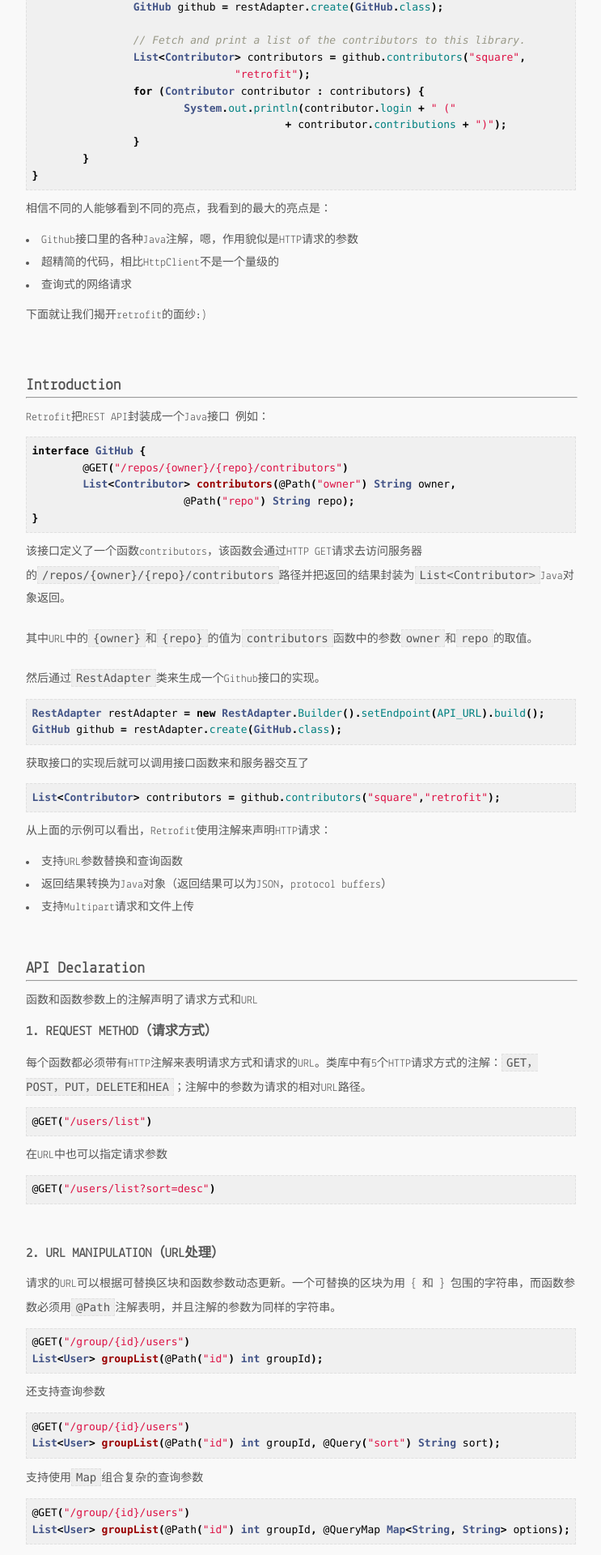
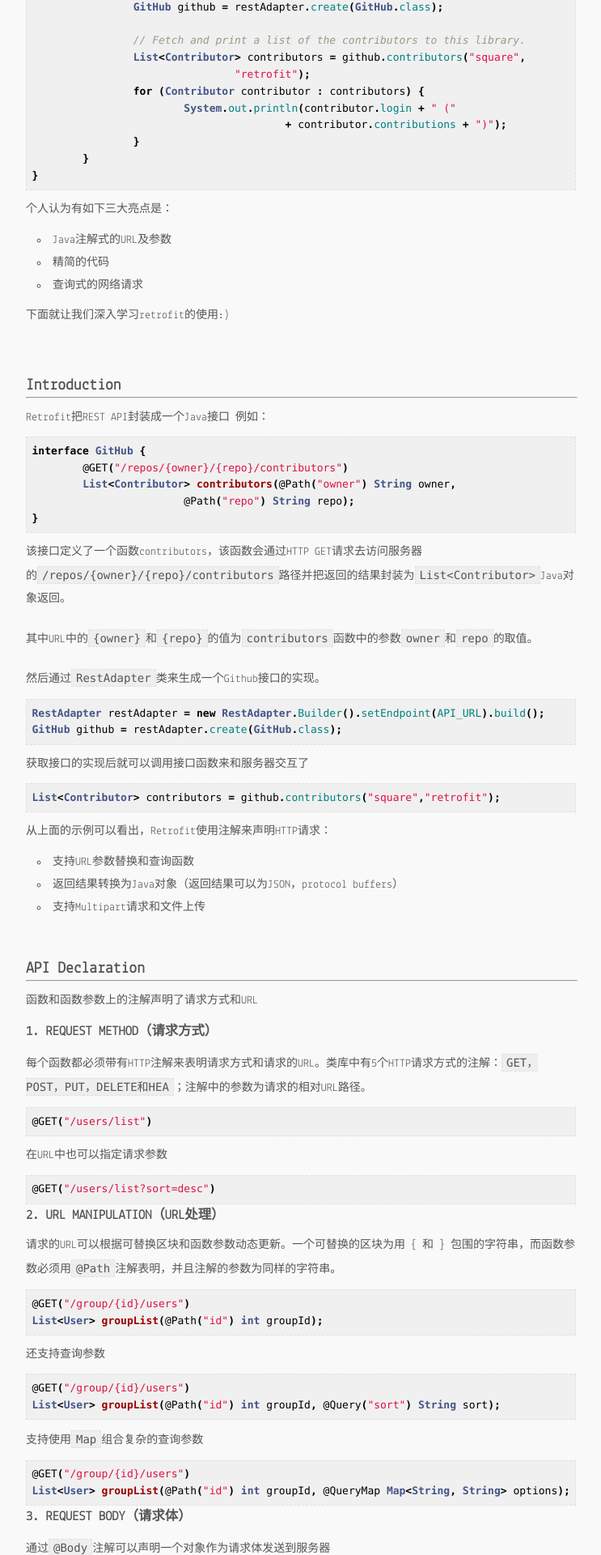
Before and after one commit to 2dxgujun/2dxgujun.github.com, a Jekyll site: the page built from _posts/2014-08-16-Retrofit-Introduction-and-API-doc.md, in a window 1280 px wide. Shown: the part 844-2764 px from the top of the page at 81% size, without its empty margins (268-1011 px from the left). Built offline with Jekyll 4.4.1, drawn with Linux system fonts in a browser that asks for light colours; some web fonts are replaced; Markdown is read by kramdown in place of the engine named in the settings; comment, search, counter and statistics services are not loaded; some of the changed text lies outside the part shown.

Commit message:
Fix css and html bug and modify post

```diff
--- a/_layouts/post.html
+++ b/_layouts/post.html
@@ -2,7 +2,7 @@
 layout: default
 ---
 
-<article>
+<article class="content">
   <section class="title">
     <h2>{{ page.title }} </h2>
   </section>
--- a/_posts/2014-08-16-Retrofit-Introduction-and-API-doc.md
+++ b/_posts/2014-08-16-Retrofit-Introduction-and-API-doc.md
@@ -47,13 +47,13 @@ public class GitHubClient {
 	}
 }
 {% endhighlight %}
-相信不同的人能够看到不同的亮点，我看到的最大的亮点是：
+个人认为有如下三大亮点是：
 
-- Github接口里的各种Java注解，嗯，作用貌似是HTTP请求的参数
-- 超精简的代码，相比HttpClient不是一个量级的
+- Java注解式的URL及参数
+- 精简的代码
 - 查询式的网络请求
 
-下面就让我们揭开retrofit的面纱:)
+下面就让我们深入学习retrofit的使用:)
 
 <br/>
 #Introduction
@@ -93,7 +93,6 @@ List<Contributor> contributors = github.contributors("square","retrofit");
 ---
 函数和函数参数上的注解声明了请求方式和URL
 
-
 ### 1. REQUEST METHOD（请求方式）
 每个函数都必须带有HTTP注解来表明请求方式和请求的URL。类库中有5个HTTP请求方式的注解：`GET，POST，PUT，DELETE和HEA`；注解中的参数为请求的相对URL路径。
 {% highlight java %}
@@ -104,7 +103,6 @@ List<Contributor> contributors = github.contributors("square","retrofit");
 @GET("/users/list?sort=desc")
 {% endhighlight %}
 
-<br/>
 ### 2. URL MANIPULATION（URL处理）
 请求的URL可以根据可替换区块和函数参数动态更新。一个可替换的区块为用 { 和 } 包围的字符串，而函数参数必须用`@Path`注解表明，并且注解的参数为同样的字符串。
 {% highlight java %}
@@ -124,7 +122,6 @@ List<User> groupList(@Path("id") int groupId, @Query("sort") String sort);
 List<User> groupList(@Path("id") int groupId, @QueryMap Map<String, String> options);
 {% endhighlight %}
 
-<br/>
 ### 3. REQUEST BODY（请求体）
 通过`@Body`注解可以声明一个对象作为请求体发送到服务器
 {% highlight java %}
@@ -133,7 +130,6 @@ void createUser(@Body User user, Callback<User> cb);
 {% endhighlight %}
 这个对象将被`RestAdapter`使用对应的转换器转换成字符串或者字节流提交到服务器。
 
-<br/>
 ### 4. FORM ENCODED AND MULTIPART（表单和Multipart）
 函数也可以使用注解定义为发送表单数据和multipart数据。
 使用`@FormUrlEncoded`注解来发送表单数据；使用`@Field`注解来指定每个表单项的Key，函数参数的值来指定Value。
@@ -151,7 +147,6 @@ User updateUser(@Part("photo") TypedFile photo, @Part("description") TypedString
 {% endhighlight %}
 Multipart中的Part使用RestAdapter的转换器来转换，也可以实现TypedOutput来自己处理序列化。
 
-<br/>
 ### 5. HEADER MANIPULATION（请求头）
 可以使用`@Headers`注解来设置静态HTTP请求头。
 {% highlight java %}
@@ -188,7 +183,6 @@ RestAdapter restAdapter = new RestAdapter.Builder()
 		.build();
 {% endhighlight %}
 
-<br/>
 ### 6. SYNCHRONOUS VS. ASYNCHRONOUS VS. OBSERVABLE（异步 VS 同步 VS 观察模式）
 每个函数都可以定位为同步或异步执行。
 
@@ -199,8 +193,10 @@ Photo getUserPhoto(@Path("id") int id);
 {% endhighlight %}
 
 而异步执行的函数没有返回值，并且要求最后一个参数为`Callback`对象
+{% highlight java %}
 @GET("/user/{id}/photo")
 void getUserPhoto(@Path("id") int id, Callback<Photo> cb);
+{% endhighlight %}
 
 在Android上，`Callback`对象会在主（UI）线程中调用；而在普通Java应用中，`Callback`在请求执行的线程中调用。
 
@@ -213,7 +209,6 @@ Observable<Photo> getUserPhoto(@Path("id") int id);
 
 PS. 这个RxJava不太了解，看项目主页说是一个JVM的响应式扩展框架，结合了可观察集合和LINQ式查询以达到异步和基于事件的的编程效果。不过我看上面使用`Callback`实现的异步请求应该能够满足大部分需求了，有机会可以尝试一下RxJava:)
 
-<br/>
 ### 7. RESPONSE OBJECT TYPE（响应对象）
 使用`RestAdapter`的转换器把HTTP请求结果（默认为JSON）转换为Java对象，Java对象通过返回值或者`Callback`接口和`Obserable`接口定义。
 {% highlight java %}
@@ -247,7 +242,6 @@ Observable<Response> userList();
 ### 1. JSON CONVERSION（JSON解析）
 Retrofit默认使用[Gson](https://code.google.com/p/google-gson/)解析JSON数据。如果你想要实现特定的解析行为（e.g. 命名策略，日期格式，自定义类型），需要在构建`RestAdapter`时提供一个包含这些解析行为的自定义`Gson`对象，关于如何自定义`Gson`参考[Gson documentation](https://sites.google.com/site/gson/gson-user-guide)。
 
-<br/>
 ### 2. CUSTOM GSON CONVERTER EXAMPLE（自定义Gson解析示例）
 下面的代码创建了一个新的`Gson`对象，它会把所有小写并且带下划线的字段转换成驼峰式大小写，反之亦然。同时，它也为`Date`类型注册了一个类型适配器`DateTypeAdapter`，当`Gson`解析时遇到`Date`字段就会调用它。
 
@@ -265,7 +259,6 @@ RestAdapter restAdapter2 = new RestAdapter.Builder()
 GithubService service = restAdapter.create(GithubService.class);
 {% endhighlight %}
 
-<br/>
 ### 3. CONTENT FORMAT AGNOSTIC（不同的数据格式）
 除了JSON，Retrofit还可以通过配置解析其他数据格式。Retrofit提供多种方式来解析XML和协议数据，参考[retrofit-converters](https://github.com/square/retrofit/tree/master/retrofit-converters)目录获取所有`Converters`的列表。
 
@@ -279,7 +272,6 @@ RestAdapter restAdapter = new RestAdapter.Builder()
 SoundCloudService service = restAdapter.create(SoundCloudService.class);
 {% endhighlight %}
 
-<br/>
 ### 4. CUSTOM ERROR HANDLING（自定义错误处理）
 如果你需要自定义请求的错误处理，你需要提供你自己的`ErrorHandler`。
 下面的代码教你如何在HTTP返回一个401状态响应码时抛出一个自定义的异常。
@@ -302,7 +294,6 @@ RestAdapter restAdapter = new RestAdapter.Builder()
 {% endhighlight %}
 __注意__：如果指定了返回的异常，就必须在接口方法中声明异常。
 
-<br/>
 ### 5. LOGGING（日志）
 如果你想要跟踪请求和响应的状态，你只需要给`RestAdapter`设置一个`LogLevel`属性既可，有4个属性值可选：`BASIC，FULL，HEADERS和NONE`。
 
@@ -320,4 +311,4 @@ RestAdapter restAdapter = new RestAdapter.Builder()
 1. [Retrofit – Java(Android) 的REST 接口封装类库](http://blog.chengyunfeng.com/?p=491)
 2. [Retrofit Github项目主页](http://square.github.io/retrofit/)
 
-本文出自[2dxgujun](https://github.com/2dxgujun)，转载时请注明出处及相应链接。
+本文出自[2dxgujun](http://github.com/2dxgujun)，转载时请注明出处及相应链接。
--- a/media/css/style.css
+++ b/media/css/style.css
@@ -116,6 +116,15 @@ header {
   #content .main-listing {
     margin-bottom: 2em; }
 
+ul li {
+  list-style-type: circle;
+  padding-left: 1em;
+}
+
+ol li {
+  padding-left: 1em;
+}
+
 ul.listing {
   margin-top: 1em; }
 
```
Also changed, not shown: index.md (+3 -3 lines), _posts/2014-08-15-My-Develop.md (renamed from _posts/2014-08-15-My-Progress.md).
